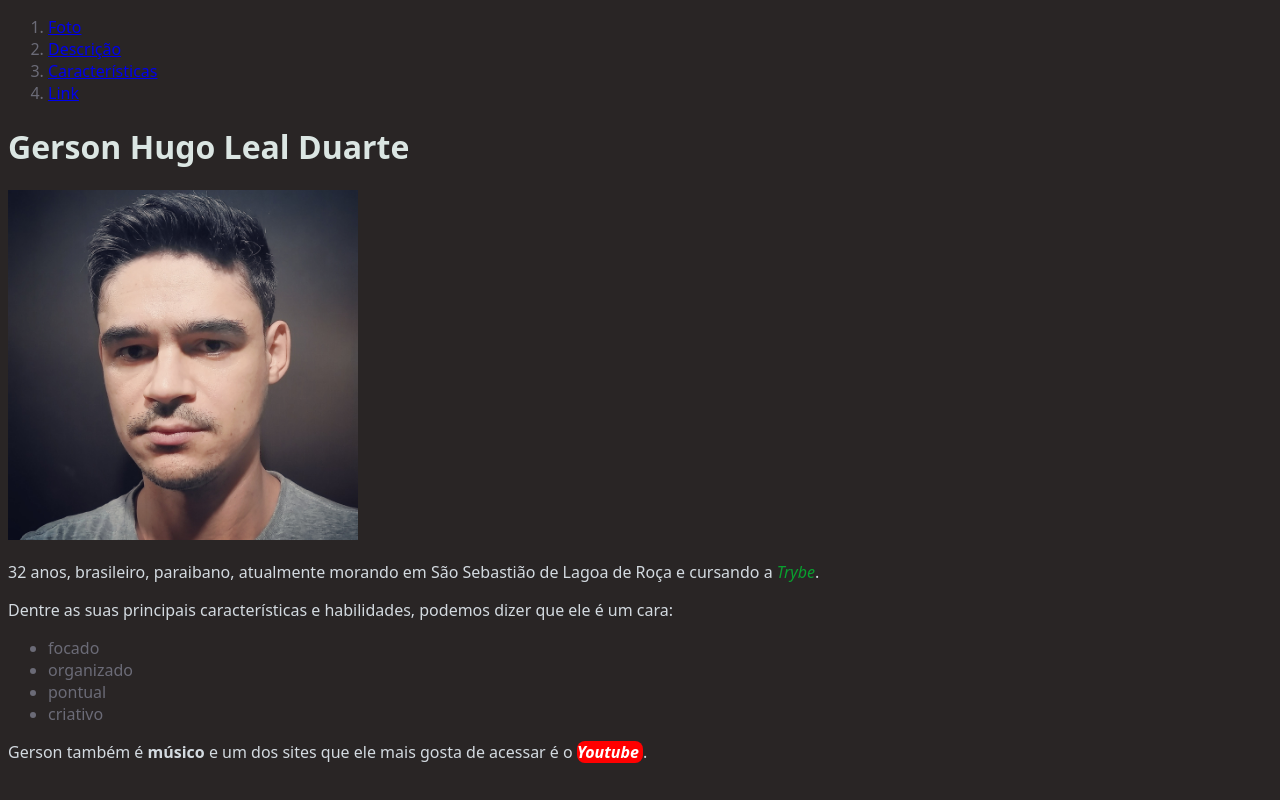
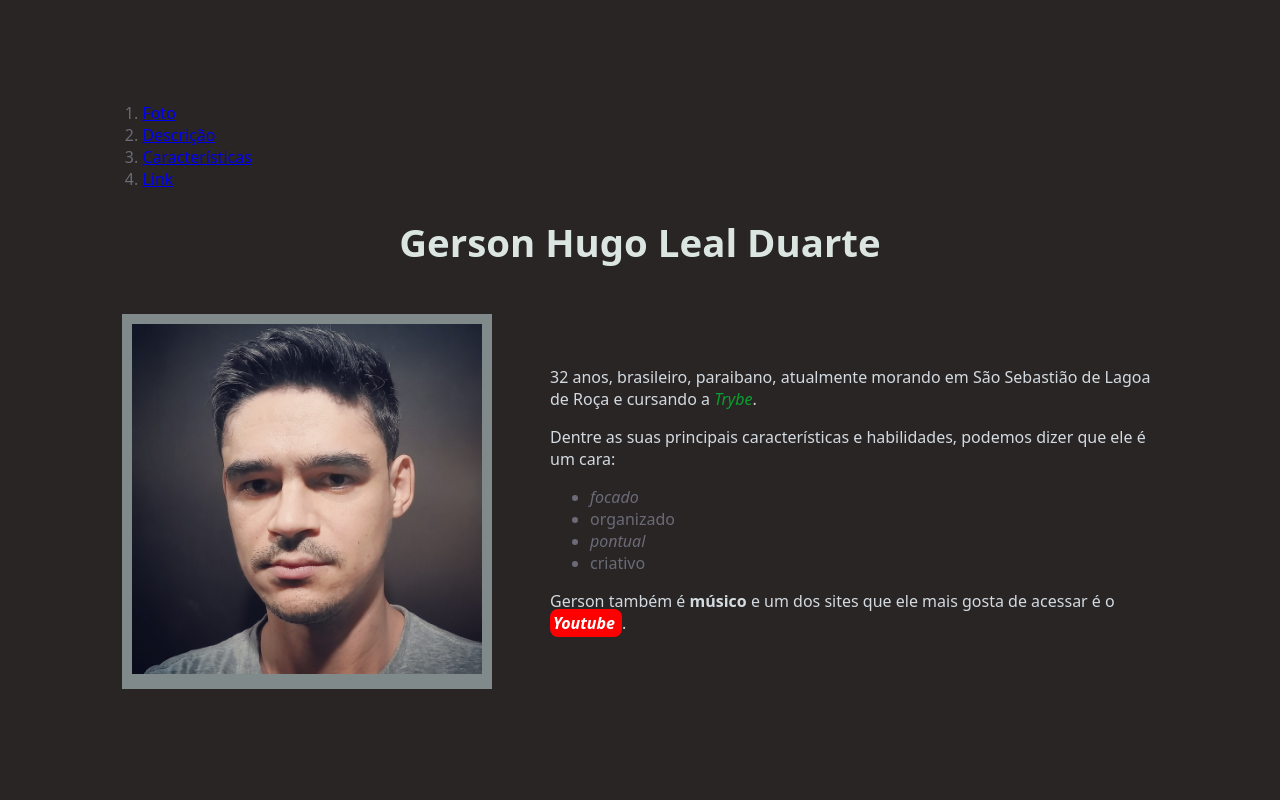
Before and after one commit to gersonhugo/portfolio, a plain HTML site: page index.html in a window 1280 px wide. Drawn offline with Linux system fonts and the light colour scheme.

Commit message:
modificado o layout utilizando box model

```diff
--- a/index.html
+++ b/index.html
@@ -3,36 +3,7 @@
 <head>
     <meta charset="UTF-8">
     <title>Portfólio - Gerson Hugo</title>
-    <style>
-        #titulo {
-            color: rgb(219, 230, 227);
-            font-family: system-ui, monospace;
-        }
-
-        body {
-            font-family: system-ui, sans-serif;
-            background-color: rgb(41, 37, 37);
-            color: rgb(211, 218, 224);
-        }
-
-        #trybe {
-            color: rgb(9, 160, 47);
-            text-decoration: none;
-        }
-
-        .lista {
-            color: rgb(107, 107, 119);
-        }
-
-        #youtube{
-            background-color: red;
-            color: white;
-            text-decoration: none;
-            border-radius: 8px;
-            font-weight: bold;
-        }
-
-    </style>
+<link rel="stylesheet" href="style.css">
 </head>
 <body>
     <ol class="lista">
@@ -41,9 +12,14 @@
         <li><a href="#carac">Características</a></li>
         <li><a href="#link">Link</a></li>
     </ol>
-    <h1 id="titulo">Gerson Hugo Leal Duarte</h1>
-    <img id="foto" src="gerson.jpg" width="350px" alt="Minha foto de perfil">
-    <p id="descricao">32 anos, brasileiro, paraibano, atualmente morando em São Sebastião de Lagoa de Roça e cursando a <em><a id="trybe" href="http://betrybe.com" target="_blank">Trybe</a></em>.</p>
+    <div id="titulo">
+        <h1 >Gerson Hugo Leal Duarte</h1>
+    </div>
+    <div id="foto">
+        <img  src="gerson.jpg" width="350px" alt="Minha foto de perfil">
+    </div>
+    <div id="descricao">
+        <p>32 anos, brasileiro, paraibano, atualmente morando em São Sebastião de Lagoa de Roça e cursando a <em><a id="trybe" href="http://betrybe.com" target="_blank">Trybe</a></em>.</p>
         <p id="carac">Dentre as suas principais características e habilidades, podemos dizer que ele é um cara:</p>
         <ul class="lista">
             <li>focado</li>
@@ -53,5 +29,7 @@
         </ul>
 
         <p id="link">Gerson também é <strong>músico</strong> e um dos sites que ele mais gosta de acessar é o <a id="youtube" href="http://youtube.com" target="_blank"><em>Youtube </em></a>.</p>
+    </div>
+
 </body>
 </html>
--- /dev/null
+++ b/style.css
@@ -0,0 +1,54 @@
+#titulo {
+    color: rgb(219, 230, 227);
+    font-family: system-ui, monospace;
+    text-align: center;
+    font-size: larger;
+}
+
+#foto {
+    float: left;
+    padding: 10px;
+    background-color: rgb(128, 138, 138);
+    margin: 20px;
+}
+
+#descricao {
+
+position: absolute;
+top: 350px;
+left: 550px;
+width: 48%;
+}
+
+#corpo {
+    top: auto;
+}
+
+body {
+    font-family: system-ui, sans-serif;
+    background-color: rgb(41, 37, 37);
+    color: rgb(211, 218, 224);
+    margin: 8%;
+}
+
+#trybe {
+    color: rgb(9, 160, 47);
+    text-decoration: none;
+}
+
+.lista {
+    color: rgb(107, 107, 119);
+}
+
+ul li:nth-child(odd) {
+    font-style: italic;
+}
+
+#youtube{
+    background-color: red;
+    color: white;
+    text-decoration: none;
+    border-radius: 8px;
+    font-weight: bold;
+    padding: 3px;
+}
```
Lines whose indentation alone changed are shown as unchanged.
